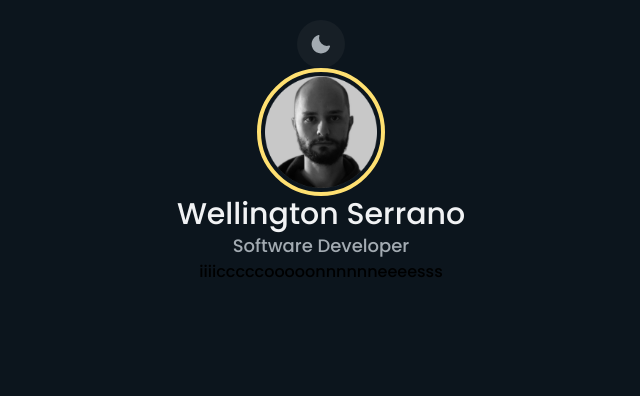
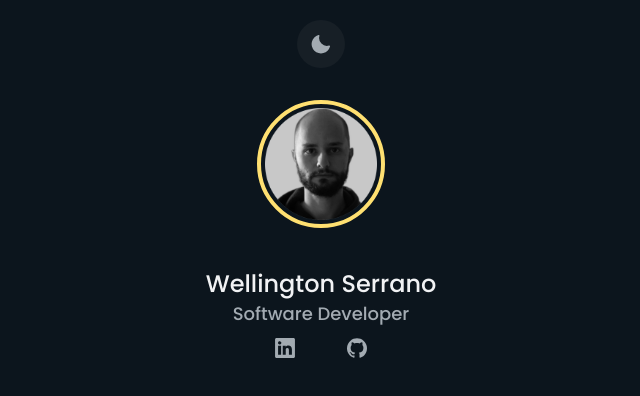
Before and after one commit to wellserrano/my-portfolio, a React (Vite) app: page / in a window 1280 px wide. Shown: the top 396 px of the page, without its empty margins (319-959 px from the left). Built offline with nearby package versions, Linux system fonts and the light colour scheme.

Commit message:
feat: social network links

```diff
--- a/src/components/Avatar.tsx
+++ b/src/components/Avatar.tsx
@@ -2,7 +2,7 @@ import avatarPicture from '../assets/avatar.png'
 
 export function Avatar() {
   return (
-    <div className="w-32 h-32 rounded-full border-4 border-[#FFE071] p-1">
+    <div className="w-32 h-32 rounded-full border-4 border-[#FFE071] p-1 mb-10">
       <img src={ avatarPicture } alt="" />
     </div>
   )
--- a/src/components/DarkModeToggle.tsx
+++ b/src/components/DarkModeToggle.tsx
@@ -8,7 +8,8 @@ export function DarkModeToggle() {
   return (
     <Toggle.Root
       className='flex justify-center items-center
-      w-12 h-12 bg-[#171F26] rounded-full'
+      w-12 h-12 mb-8
+      bg-[#171F26] rounded-full'
       onClick={() => setDarkMode(!darkMode)}
     >
       {
--- a/src/pages/Home.tsx
+++ b/src/pages/Home.tsx
@@ -1,5 +1,8 @@
 import { Avatar } from "../components/Avatar"
 import { DarkModeToggle } from "../components/DarkModeToggle"
+
+import linkedinLogo from '../assets/linkedin.svg'
+import githubLogo from '../assets/github.svg'
 
 export function Home() {
   return (
@@ -7,9 +10,12 @@ export function Home() {
       <header className="flex flex-col justify-start items-center">
         <DarkModeToggle />
         <Avatar />
-        <h1 className="text-[#F1F2F4] text-3xl">Wellington Serrano</h1>
-        <p className="text-[#A3ABB2] text-lg">Software Developer</p>
-        <p>iiiicccccooooonnnnnneeeesss</p>
+        <h1 className="text-[#F1F2F4] text-2xl">Wellington Serrano</h1>
+        <p className="text-[#A3ABB2] text-lg mb-2">Software Developer</p>
+        <div className="flex gap-12 justify-center items-center">
+          <a href="https://www.linkedin.com/in/wellserrano/" target='_blank'><img src={ linkedinLogo } alt="linkedin logo" /></a>
+          <a href="https://github.com/wellserrano" target='_blank'><img src={ githubLogo } alt="github logo" /></a>
+        </div>
       </header>
     </div>
   )
```
Also changed, not shown: src/assets/github.svg (added), src/assets/linkedin.svg (added).
